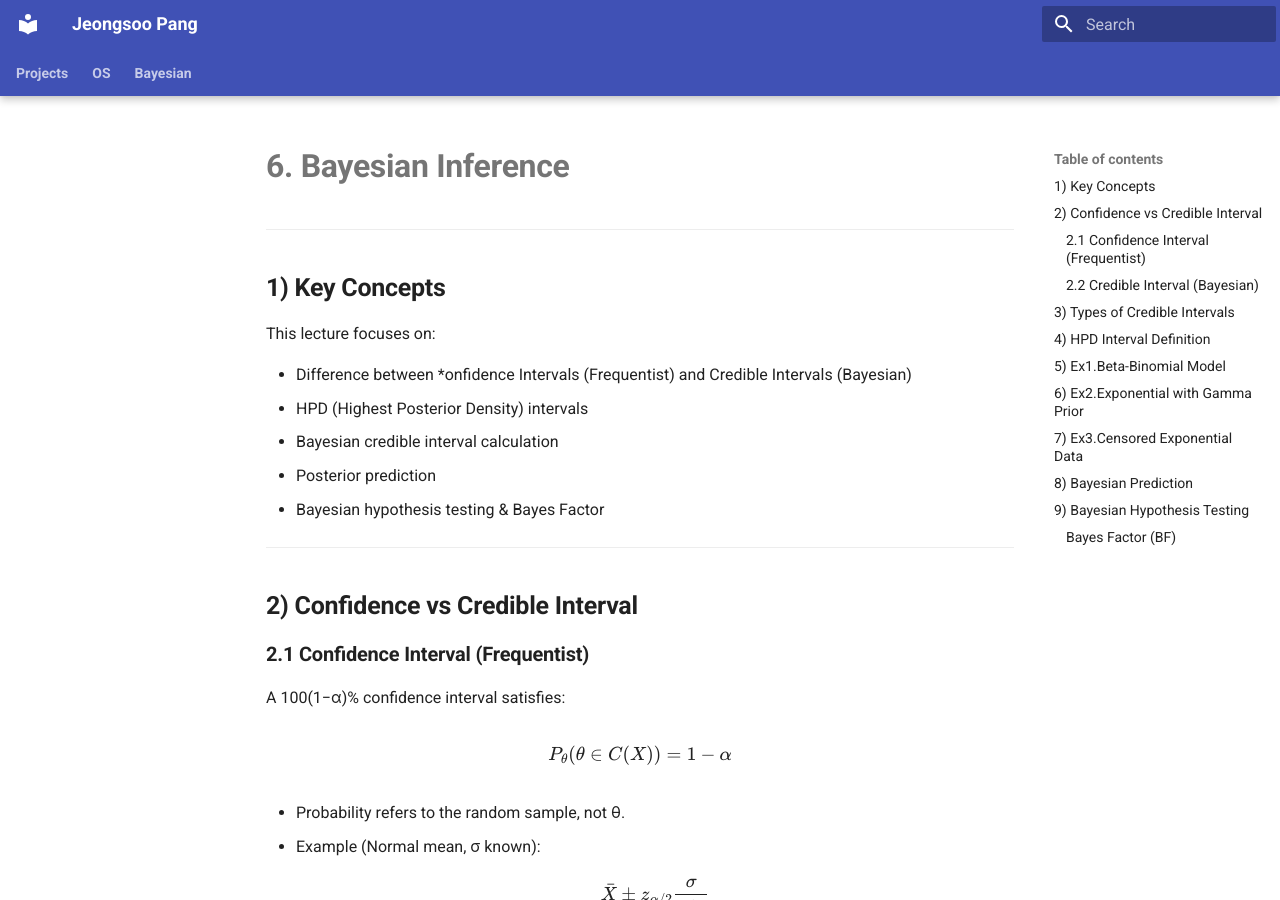
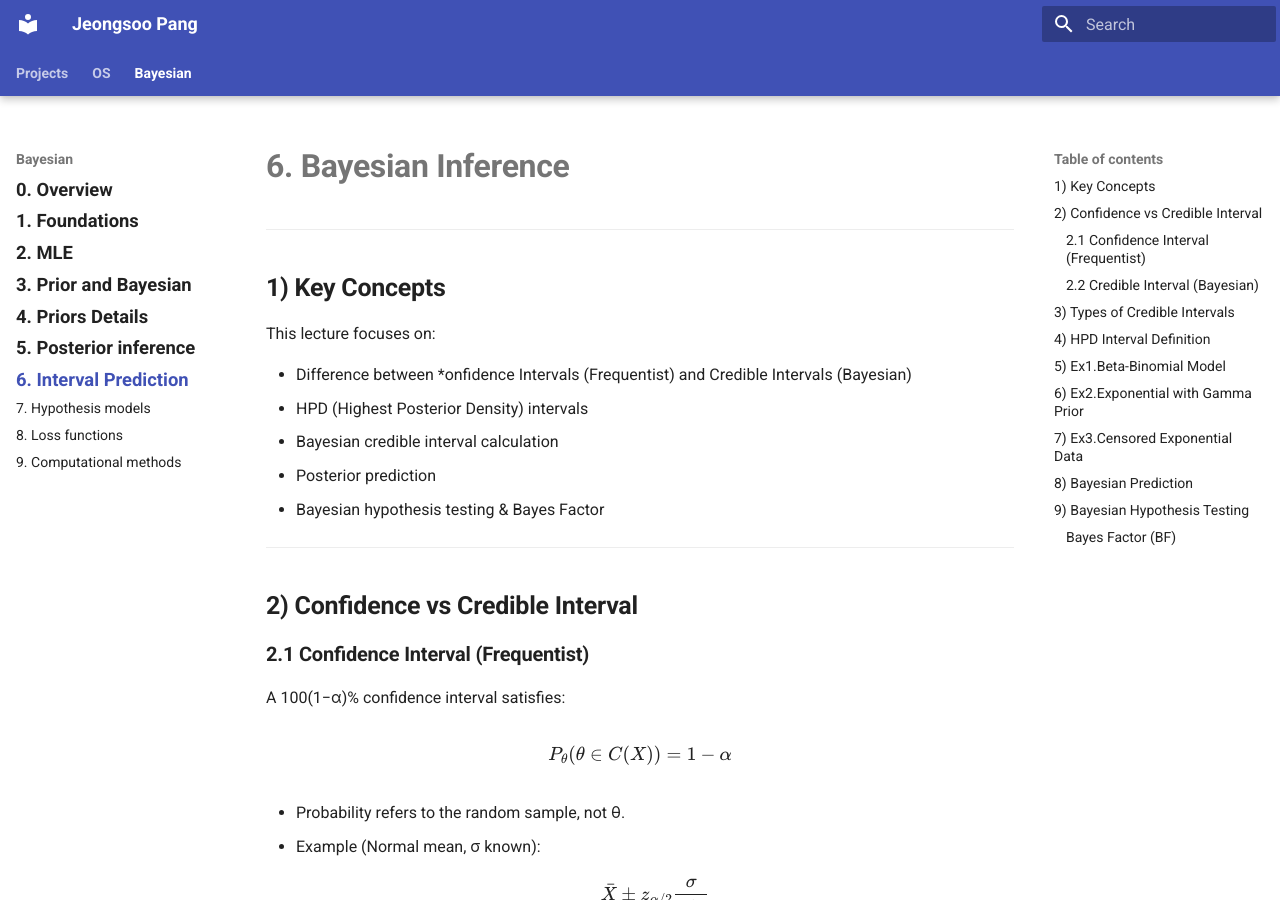
Before and after one commit to Jeongsoo-dev/ML_based_MR_CT_SeriesType_Detection, an MkDocs documentation site: the page built from docs/bayesian/lec6_intervals-prediction.md, in a window 1280 px wide and 900 px high. Built offline with MkDocs 1.6.1 and Material for MkDocs 9.7.7, drawn with Linux system fonts in a browser that asks for light colours.

Commit message:
Update mkdocs.yml

```diff
--- a/mkdocs.yml
+++ b/mkdocs.yml
@@ -50,8 +50,8 @@ nav:
       - "2. MLE": bayesian/lec2_mle_review.md
       - "3. Prior and Bayesian": bayesian/lec3_priors_logic.md
       - "4. Priors Details": bayesian/lec4_priors_types.md
-      - "5. Posterior inference": bayesian/lec5_posterior_inference.md
-      - "6. Interval Prediction": bayesian/lec6_intervals_prediction.md
+      - "5. Posterior inference": bayesian/lec5_posterior-inference.md
+      - "6. Interval Prediction": bayesian/lec6_intervals-prediction.md
       - "7. Hypothesis models": bayesian/lec7_hypothesis_models.md
       - "8. Loss functions": bayesian/lec8_loss_decisions.md
       - "9. Computational methods": bayesian/lec9_computation.md
```
